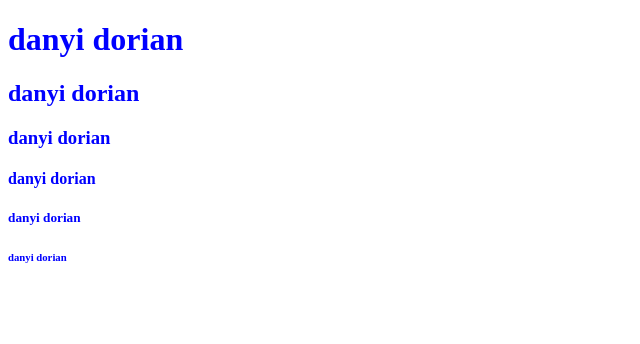
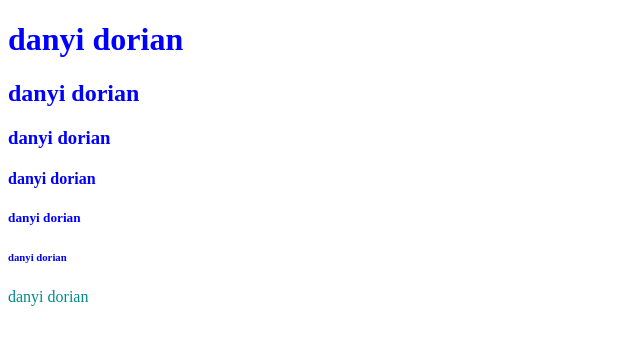
Before and after one commit to Danyi-dd/9K_danyid, a plain HTML site: page index.html in a window 1280 px wide. Shown: the whole page, without its empty margins (0-640 px from the left). Drawn offline with Linux system fonts and the light colour scheme.

Commit message:
Add files via upload

```diff
--- a/index.html
+++ b/index.html
@@ -12,6 +12,7 @@
     <h4>danyi dorian</h4>
     <h5>danyi dorian</h5>
     <h6>danyi dorian</h6>
+    <p style="color: darkcyan;">danyi dorian</p>
 
 </body>
 </html>
```
